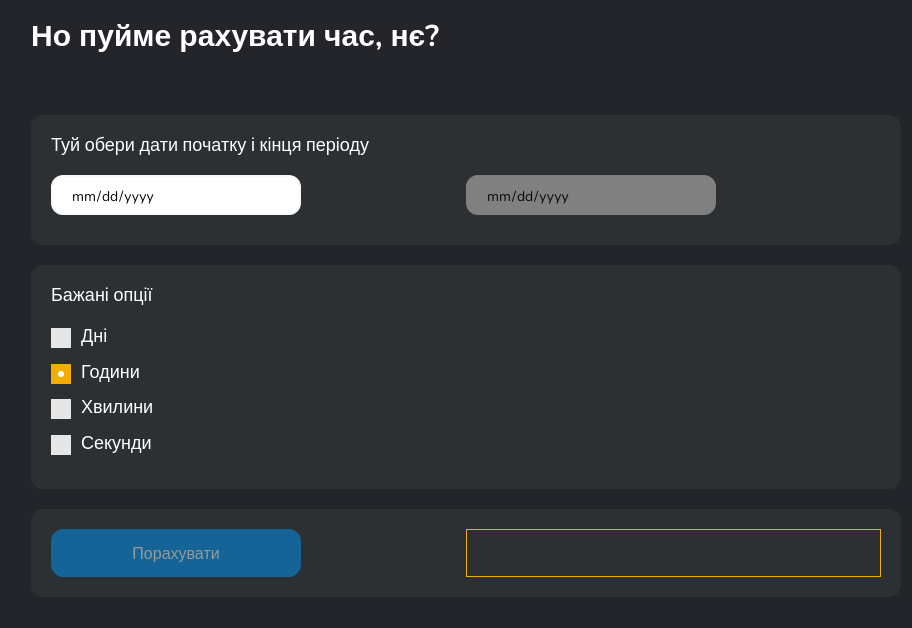
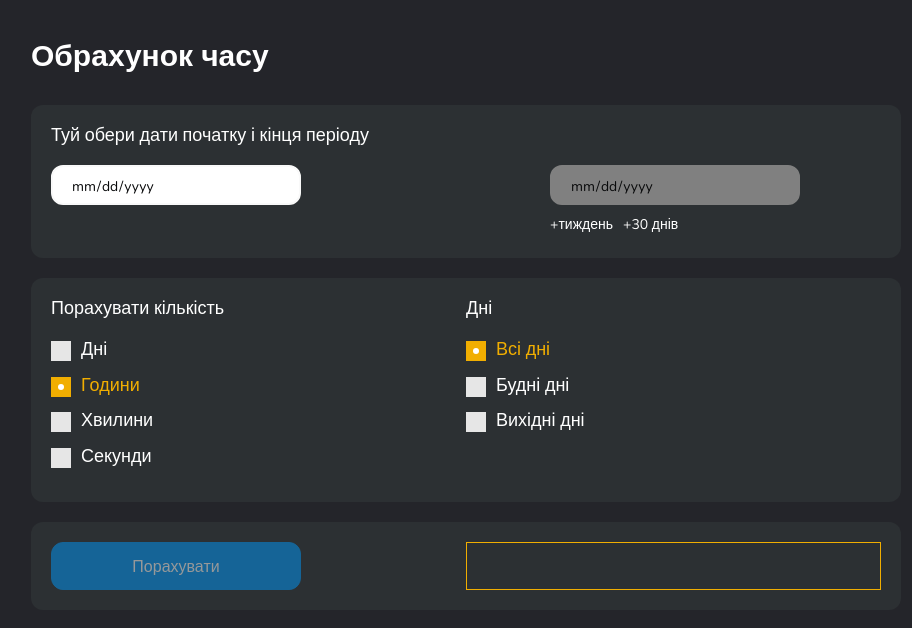
Before and after one commit to vladchegzt/js-calendar-holidays, a website: page app/index.html in a window 1280 px wide. Both pictures are taken after a click on the label "Години". Shown: the whole page, without its empty margins (174-1086 px from the left). Drawn offline with nearby package versions, Linux system fonts and the light colour scheme.

Commit message:
status 2

```diff
--- a/app/index.html
+++ b/app/index.html
@@ -11,42 +11,68 @@
 <body>
 <main class="wrapper">
     <div class="container">
-        <h1 class="main-title">Но пуйме рахувати час, нє?</h1>
+        <h1 class="main-title">Обрахунок часу</h1>
         <div class="app-container">
             <div class="tab-difference">
                 <div class="field-groups pb-10">
                     <p class="field-groups__label">Туй обери дати початку і кінця періоду</p>
-                    <div class="grid-6">
-                        <div class="field-item">
+                    <div class="main-dates-container">
+                        <div class="field-item main-field-date">
                             <input type="date" class="date-range-item" id="startDate" name="startDate" value="">
                         </div>
-                        <div class="field-item">
+                        <div class="field-item main-field-date">
                             <input type="date" class="date-range-item" id="endDate" name="endDate" value="" disabled>
+                            <div class="presets-btns js-radio-group">
+                                <label class="input-radio no-ind">+тиждень
+                                    <input type="radio" value="week" name="presets">
+                                </label>
+                                <label class="input-radio no-ind">+30 днів
+                                    <input type="radio" value="month" name="presets">
+                                </label>
+                            </div>
                         </div>
                     </div>
                 </div>
                 <div class="field-groups">
-                    <p class="field-groups__label">Бажані опції</p>
                     <div class="grid-6">
-                        <div class="radio-group-item js-radio-group-dimension">
-                            <label class="input-radio">Дні
-                                <input type="radio" name="radio" checked="checked">
+                        <div>
+                            <p class="field-groups__label">Порахувати кількість</p>
+                            <div class="radio-group-item js-radio-group-dimension js-radio-group">
+                                <label class="input-radio checked">Дні
+                                    <input type="radio" value="days" checked="checked" name="dimension">
                                     <div class="input-radio__indicator"></div>
                                 </label>
                                 <label class="input-radio">Години
-                                <input type="radio" name="radio">
+                                    <input type="radio" value="hours" name="dimension">
                                     <div class="input-radio__indicator"></div>
                                 </label>
                                 <label class="input-radio">Хвилини
-                                <input type="radio" name="radio">
+                                    <input type="radio" value="minutes" name="dimension">
                                     <div class="input-radio__indicator"></div>
                                 </label>
                                 <label class="input-radio">Секунди
-                                <input type="radio" name="radio">
+                                    <input type="radio" value="seconds" name="dimension">
                                     <div class="input-radio__indicator"></div>
                                 </label>
                             </div>
-                        <div class="radio-group-item"></div>
+                        </div>
+                        <div>
+                            <p class="field-groups__label">Дні</p>
+                            <div class="radio-group-item js-radio-group-dimension js-radio-group">
+                                <label class="input-radio checked">Всі дні
+                                    <input type="radio" name="daysType" value="alldays" checked="checked">
+                                    <div class="input-radio__indicator"></div>
+                                </label>
+                                <label class="input-radio">Будні дні
+                                    <input type="radio" name="daysType" value="workdays">
+                                    <div class="input-radio__indicator"></div>
+                                </label>
+                                <label class="input-radio">Вихідні дні
+                                    <input type="radio" name="daysType" value="weekends">
+                                    <div class="input-radio__indicator"></div>
+                                </label>
+                            </div>
+                        </div>
                     </div>
                 </div>
                 <div class="field-groups final-group">
--- a/app/js/index.js
+++ b/app/js/index.js
@@ -8,24 +8,32 @@ window.addEventListener("load", function() {
     const inputStart = document.getElementById('startDate');
     const inputEnd = document.getElementById('endDate');
     const resultBtn = document.getElementById('result-btn');
+
+    const radioGroups = document.querySelectorAll('.js-radio-group');
+    const radioDimension = document.querySelectorAll('input[name="dimension"]');
     const resultElement = document.getElementById('result-difference');
     let resultValue = 0;
 
-    // validation listeners
-    const disablingResultBtn = () => {
+    //inputs checker
+    const datesChecker = () => {
+        //enable/disable main result btn
         resultBtn.disabled = inputStart.value.trim() === '' || inputEnd.value.trim() === '';
+
+        const startDate = new Date(inputStart.value);
+        const endDate = new Date(inputEnd.value);
+        // if (!isNaN(endDate) && isNaN(startDate)) {
+        //     const newStartDate = new Date(endDate);
+        //     newStartDate.setDate(endDate.getDate() - 2);
+
+        //     inputStart.valueAsDate = newStartDate;
+        // }
+
+        if (startDate > endDate) {
+            inputStart.value = inputEnd.value;
+        }
     };
 
-    inputsDates.forEach(item => {
-        item.addEventListener('change', (event)=> {
-            // console.log(el)
-            if(item === inputStart) {
-                inputEnd.disabled = inputStart.value.trim() === '' ? true : false;
-            }
-            disablingResultBtn()
-        });
-    });
-
+    //generate final result
     const countFinalResult = (start, end, dimension = 'days') => {
         start = new Date(start.value).getTime();
         end = new Date(end.value).getTime();
@@ -60,15 +68,52 @@ window.addEventListener("load", function() {
         } else {
             result = `Різниця – ${dimensionActions.days.action()} ${dimensionActions.days.text}`;
         }
-        // return result;
         resultElement.textContent = result;
     }
 
+    //listened for changing inputs
+    inputsDates.forEach(item => {
+        item.addEventListener('change', (event)=> {
+            if(item === inputStart) {
+                inputEnd.disabled = inputStart.value.trim() === '' ? true : false;
+            }
+            datesChecker()
+        });
+    });
+
     resultBtn.addEventListener('click', () => {
-        countFinalResult(inputStart, inputEnd, 'days');
+        let dimension;
+        for (const radioButton of radioDimension) {
+            if (radioButton.checked) {
+                dimension = radioButton.value;
+                break;
+            }
+        }
+        console.log(dimension)
+        countFinalResult(inputStart, inputEnd, dimension);
     })
 
 
-    console.log();
-    disablingResultBtn();
+    datesChecker();
+
+    /**
+     * styling and others
+    **/
+
+     //style for radio
+     radioGroups.forEach(group => {
+        const radioButtons = group.querySelectorAll('input[type="radio"]');
+
+        radioButtons.forEach(radioButton => {
+            radioButton.addEventListener('change', () => {
+                const labels = group.querySelectorAll('label');
+                labels.forEach(label => {
+                    label.classList.remove('checked');
+                });
+
+                const label = radioButton.closest('label');
+                label.classList.add('checked');
+            });
+        });
+    });
 });
--- a/app/scss/index.scss
+++ b/app/scss/index.scss
@@ -42,7 +42,7 @@ html {
 }
 
 .main-title {
-  margin-bottom:6rem;
+  margin: 4rem 0 3rem;
 }
 
 .result-difference {
@@ -67,3 +67,27 @@ html {
 .pb-10 {
   padding-bottom: 10px;
 }
+
+.presets-btns {
+  display: flex;
+  justify-content: flex-start;
+  gap: 10px;
+  padding-top: 12px;
+  .input-radio {
+    font-size: 14px;
+    padding-left: 0;
+  }
+}
+
+.main-field-date {
+  input {
+    margin: 0;
+  }
+}
+
+.main-dates-container {
+  display: grid;
+  grid-template-columns: repeat(2, 250px);
+  grid-gap: 30%;
+  align-items: flex-start;
+}
--- a/app/scss/ui.scss
+++ b/app/scss/ui.scss
@@ -57,6 +57,13 @@ input {
     margin-bottom: 15px;
     cursor: pointer;
     font-size: 18px;
+    transition: .2s ease-in;
+    &:hover {
+        color: rgba(#fff, 0.7);
+    }
+    &.checked {
+        color: rgba($yellow, 1);
+    }
     input {
         position: absolute;
         z-index: -1;
@@ -132,3 +139,13 @@ input {
         cursor: not-allowed;
     }
 }
+
+.add-btn {
+    font-size: 13px;
+    background: transparent;
+    border:0;
+    color: #fafafa;
+    width: auto;
+    min-width: none;
+    padding: 3px 5px;
+}
```
Also changed, not shown: app/css/main.css. Lines whose indentation alone changed are shown as unchanged.
